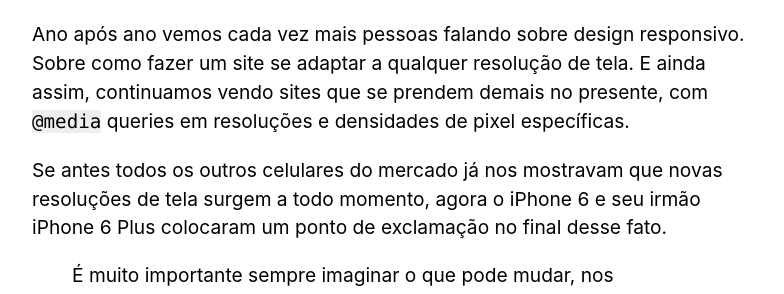
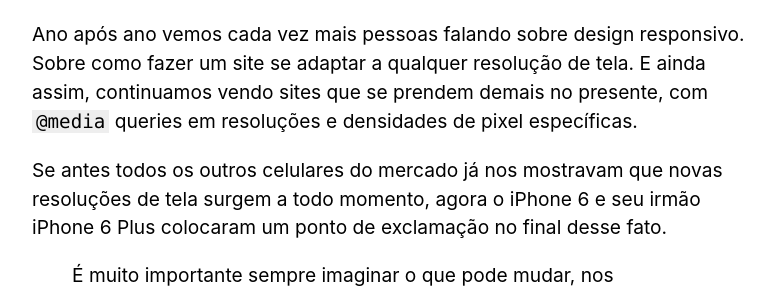
Before and after one commit to hugobessaa/hugobessaa.github.io, a Jekyll site: the page built from _posts/2014-09-10-iphone-6-e-o-design-para-o-futuro.md, in a window 1280 px wide. Shown: the part 319-613 px from the top of the page, without its empty margins (240-1024 px from the left). Built offline with Jekyll 4.4.1, drawn with Linux system fonts in a browser that asks for light colours.

Commit message:
Improves inline code styling

```diff
--- a/css/styles.css
+++ b/css/styles.css
@@ -900,7 +900,7 @@ img { max-width: 100%; }
 .post td, .post th { padding: .25rem .5rem; border: 1px solid #e5e5e5; }
 .post th { text-align: left; }
 .post tbody tr:nth-child(odd) td, .post tbody tr:nth-child(odd) th { background-color: #f9f9f9; }
-.post code { white-space: pre-wrap; }
+.post code { white-space: pre-wrap; padding: 0 4px; }
 .post code, .post pre { background-color: #eee; }
 .post pre code { padding: 0; white-space: pre; }
 .post .highlight { padding: 1rem; margin-bottom: 1rem; overflow-y: auto; -webkit-overflow-scrolling: touch; }
--- a/src/post.css
+++ b/src/post.css
@@ -48,6 +48,7 @@
 
 .post code {
   white-space: pre-wrap;
+  padding: 0 4px;
 }
 
 .post code,
```
Also changed, not shown: css/styles.min.css.
